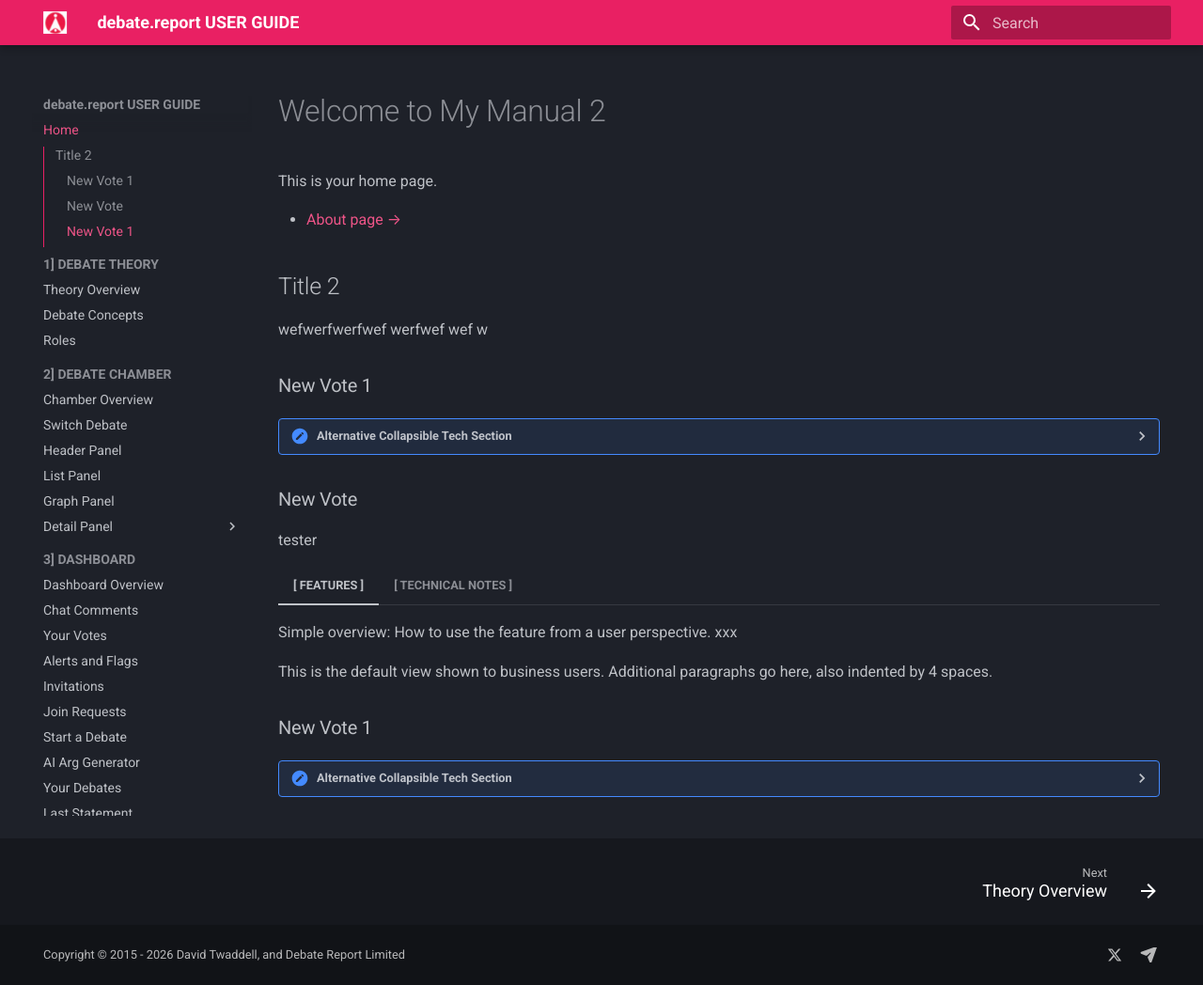
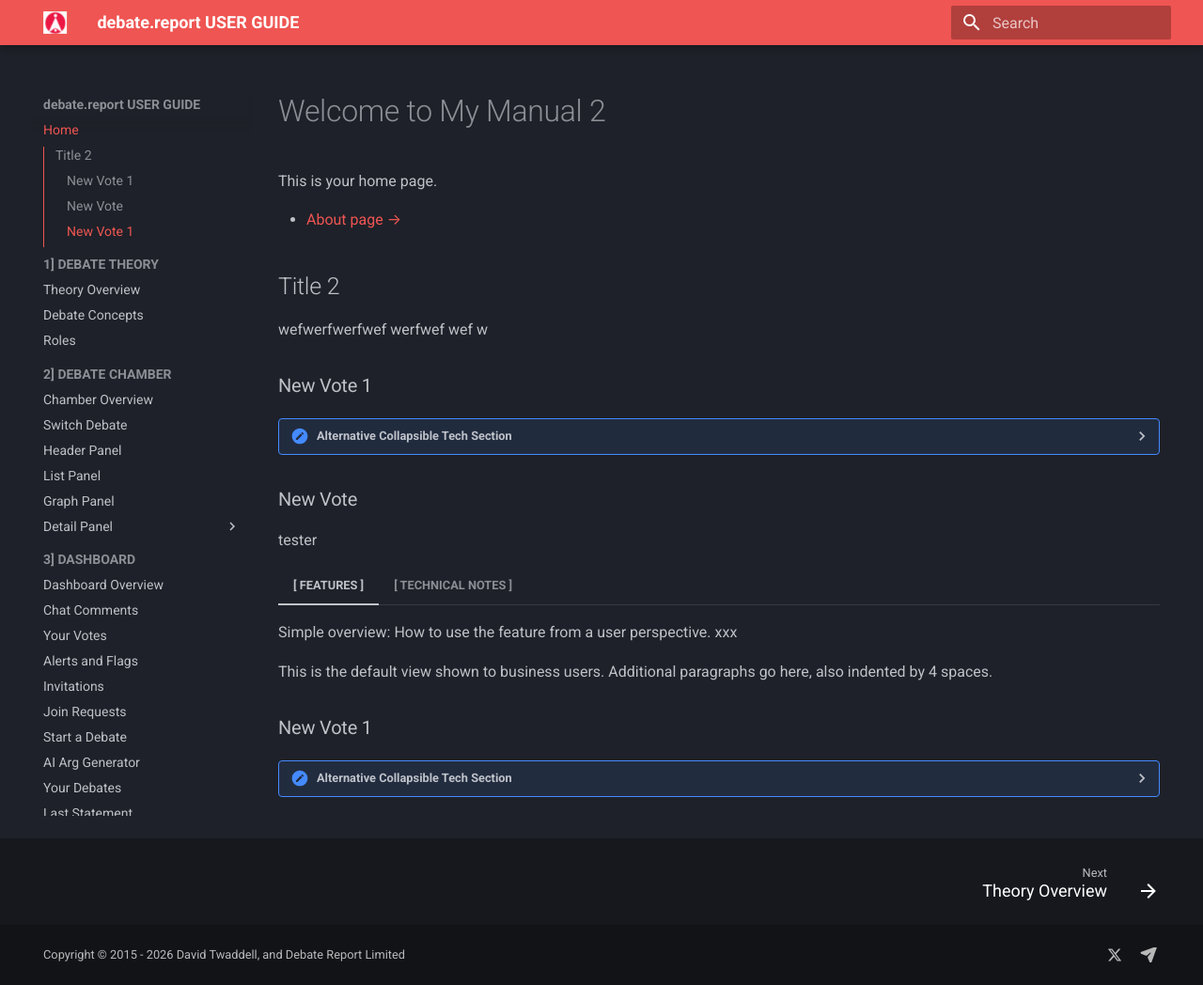
Before and after one commit to datweeds/debate, an MkDocs documentation site: the page built from docs/index.md, in a window 1280 px wide and 1048 px high. Shown: the whole window at 94% size. Built offline with MkDocs 1.6.1 and Material for MkDocs 9.7.7, drawn with Linux system fonts in a browser that asks for light colours.

Commit message:
Update mkdocs.yml

```diff
--- a/mkdocs.yml
+++ b/mkdocs.yml
@@ -15,8 +15,8 @@ theme:
   logo: DRLogo.png
   palette:
     scheme: slate          # Starts in dark mode
-    primary: pink
-    accent: indigo
+    primary: red
+    accent: pink
 
 nav:
   - Home: index.md
```
